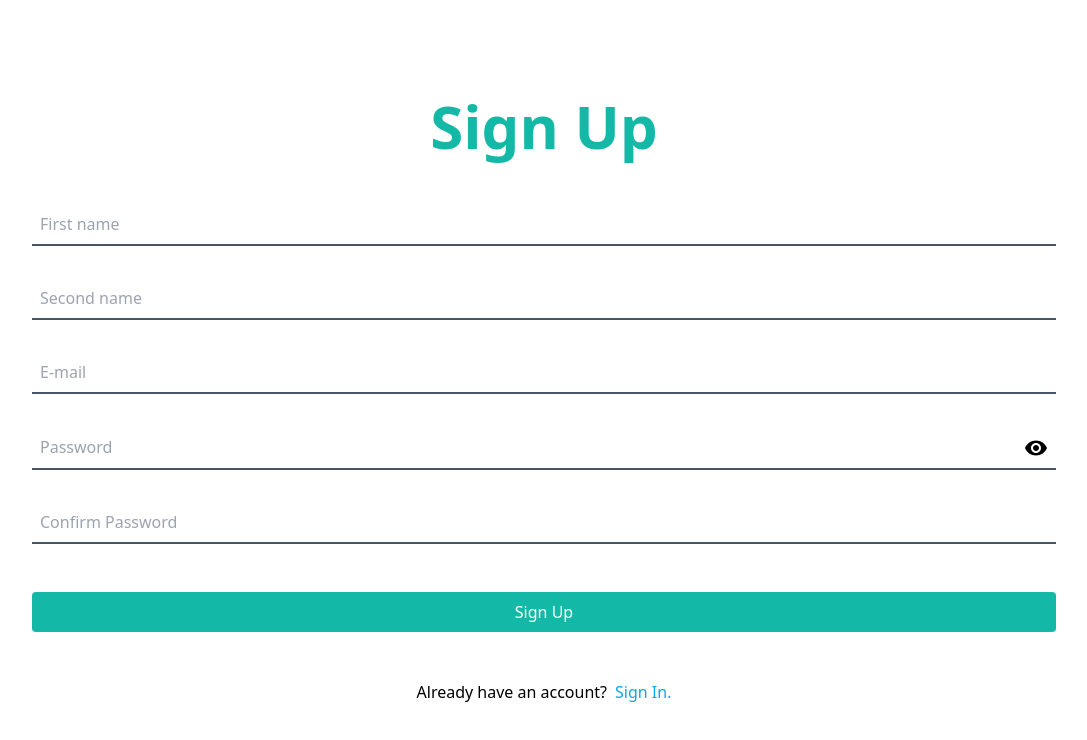
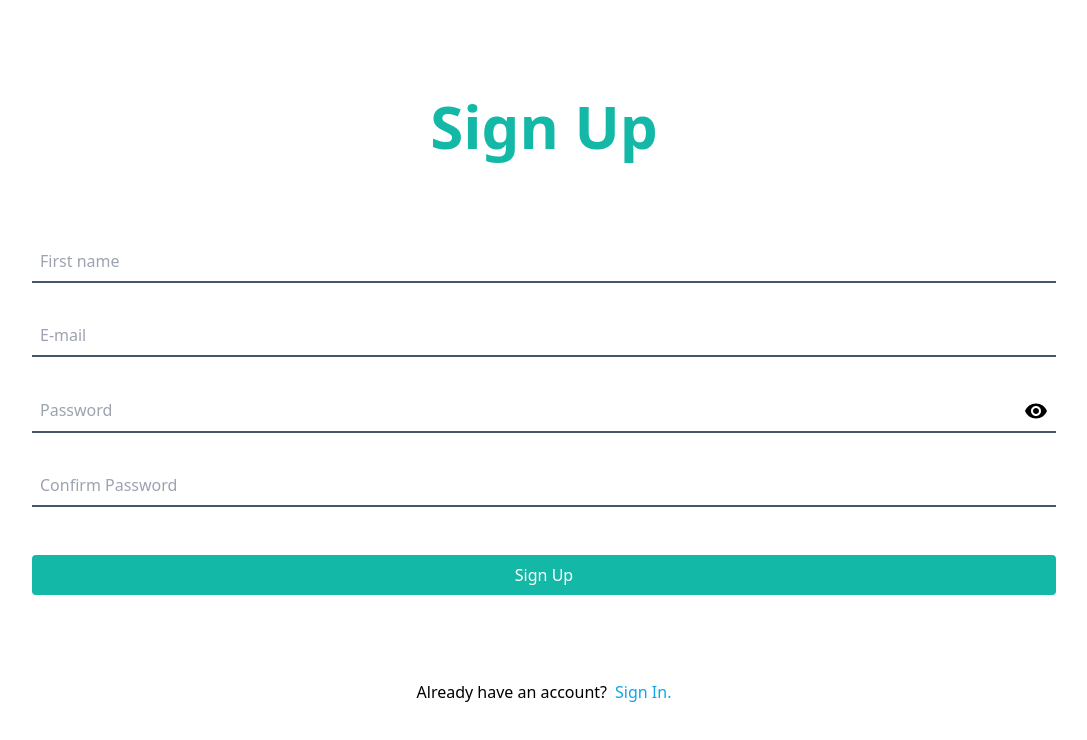
Before and after one commit to AhmedFady775/ECOMM-Frontend, a React (Vite) app: page /signup in a window 1280 px wide. Shown: the top 740 px of the page, without its empty margins (96-1183 px from the left). Built offline with nearby package versions, Linux system fonts and the light colour scheme.

Commit message:
improvments

```diff
--- a/src/pages/Auth/SignUp.jsx
+++ b/src/pages/Auth/SignUp.jsx
@@ -13,6 +13,8 @@ export default function SignUp() {
   const redirect = redirectInUrl ? redirectInUrl : "/";
   const [firstName, setFirstName] = useState("");
   const [lastName, setLastName] = useState("");
+  const [name, setName] = useState("");
+
   const [email, setEmail] = useState("");
   const [password, setPassword] = useState("");
   const [confirmPassword, setConfirmPassword] = useState("");
@@ -30,8 +32,7 @@ export default function SignUp() {
       const { data } = await Axios.post(
         "https://ecomm-i8yz.onrender.com/auth/register",
         {
-          firstName,
-          lastName,
+          name,
           email,
           password,
         }
@@ -59,18 +60,11 @@ export default function SignUp() {
             <input
               placeholder="First name"
               className="bg-transparent focus:outline-none focus:placeholder:text-transparent"
-              onChange={(e) => setFirstName(e.target.value)}
+              onChange={(e) => setName(e.target.value)}
               required
             />
           </div>
-          <div className="flex flex-col p-2 border-b-2  border-slate-600 mb-8">
-            <input
-              placeholder="Second name"
-              className="bg-transparent focus:outline-none focus:placeholder:text-transparent"
-              onChange={(e) => setLastName(e.target.value)}
-              required
-            />
-          </div>
+
           <div className="flex flex-col p-2 border-b-2  border-slate-600 mb-8">
             <input
               className="bg-transparent focus:outline-none focus:placeholder:text-transparent"
```
